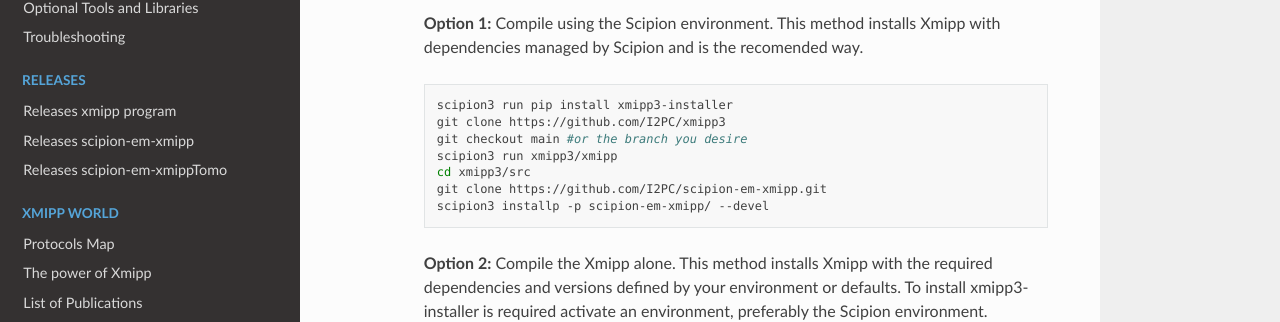
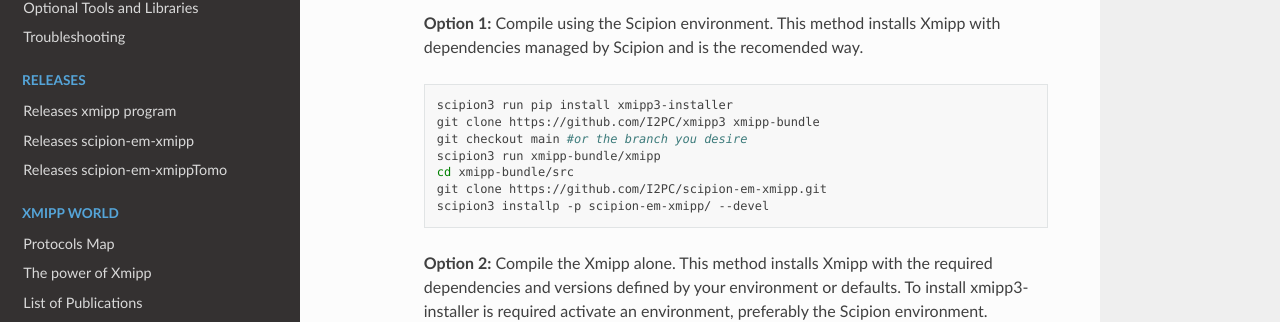
Before and after one commit to I2PC/docs, a Sphinx documentation site: the page built from docs/Installation/Installations/index.rst, in a window 1280 px wide and 900 px high, scrolled down 1120 px. Shown: the part 145-467 px from the top of the window. Built offline with Sphinx 7.4.7 and the Read the Docs theme 3.1.0, drawn with Linux system fonts in a browser that asks for light colours; formulas are drawn with MathJax 3; pages that are not in the unit, such as notebooks, are missing from menus.

Commit message:
xmipp-bundle.

```diff
--- a/docs/Installation/Installations/index.rst
+++ b/docs/Installation/Installations/index.rst
@@ -58,10 +58,10 @@
     .. code-block:: bash
 
         scipion3 run pip install xmipp3-installer
-        git clone https://github.com/I2PC/xmipp3
+        git clone https://github.com/I2PC/xmipp3 xmipp-bundle
         git checkout main #or the branch you desire
-        scipion3 run xmipp3/xmipp
-        cd xmipp3/src
+        scipion3 run xmipp-bundle/xmipp
+        cd xmipp-bundle/src
         git clone https://github.com/I2PC/scipion-em-xmipp.git
         scipion3 installp -p scipion-em-xmipp/ --devel
 
```
